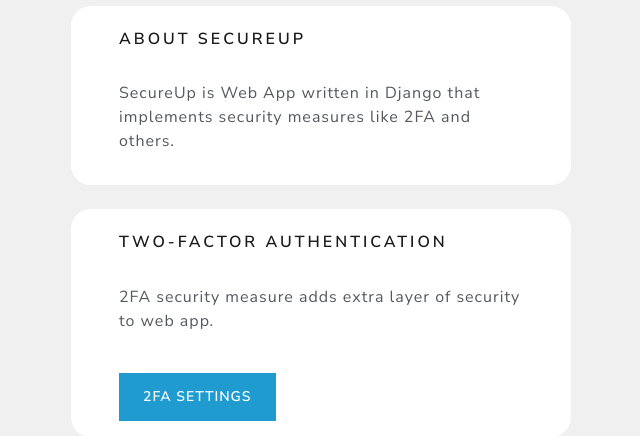
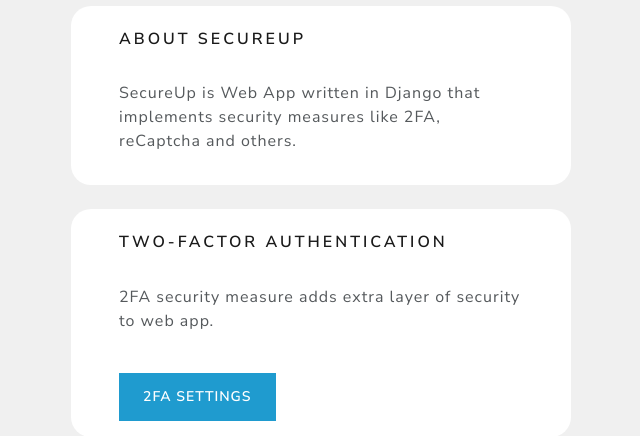
Before and after one commit to eccololo/django-projects, a Django app: page /dashboard in a window 1280 px wide. Shown: the part 357-793 px from the top of the page, without its empty margins (319-959 px from the left). Run offline with Django 5.2, Linux system fonts and the light colour scheme; the visitor is signed in with stand-in values (Sample User, id 1).

Commit message:
Change dashboard template a bit. Removing alert from _base 2FA template.

```diff
--- a/SecureUp/secureup/secureapp/templates/dashboard.html
+++ b/SecureUp/secureup/secureapp/templates/dashboard.html
@@ -20,7 +20,7 @@
 <div class="container bg-white shadow-md px-5 pb-3 pt-4 form-layout">
     <h5>About SecureUp</h5>
     <br />
-    <p>SecureUp is Web App written in Django that implements security measures like 2FA and others.</p>
+    <p>SecureUp is Web App written in Django that implements security measures like 2FA, reCaptcha and others.</p>
 </div>
 <br />
 <div class="container bg-white shadow-md px-5 pb-3 pt-4 form-layout">
--- a/SecureUp/secureup/secureapp/templates/two_factor/_base.html
+++ b/SecureUp/secureup/secureapp/templates/two_factor/_base.html
@@ -9,9 +9,6 @@
   {% block extra_media %}{% endblock %}
 </head>
 <body>
-  <div class="alert alert-success"><p class="container">Provide a template named
-    <code>two_factor/_base.html</code> to style this page and remove this message.</p></div>
-
   {% block content_wrapper %}
     <div class="container">
       {% block content %}{% endblock %}
```
